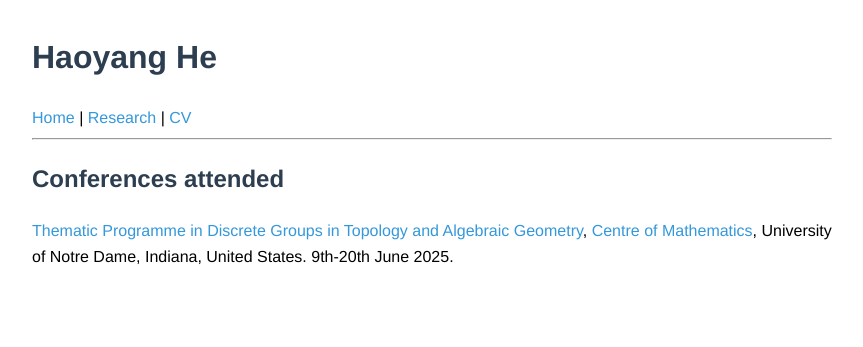
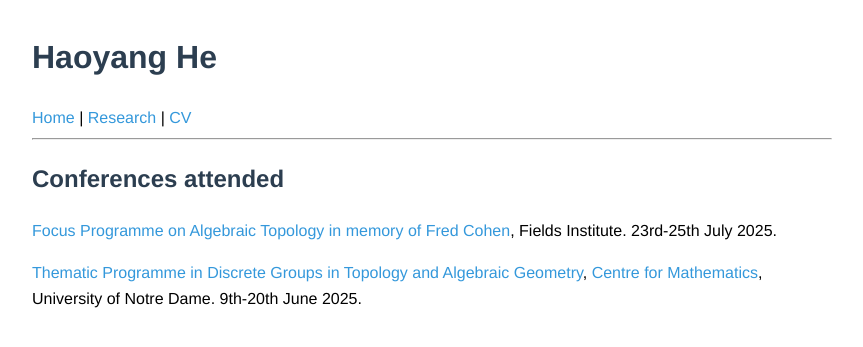
Before and after one commit to haoyang-he/haoyang-he.github.io, a Jekyll site: the page built from travel.md, in a window 1280 px wide. Shown: the top 347 px of the page, without its empty margins (208-1071 px from the left). Built offline with Jekyll 4.4.1, drawn with Linux system fonts in a browser that asks for light colours.

Commit message:
Update travel.md

```diff
--- a/travel.md
+++ b/travel.md
@@ -5,4 +5,6 @@ title: Travel
 
 ## Conferences attended
 
-[Thematic Programme in Discrete Groups in Topology and Algebraic Geometry](https://sites.nd.edu/cmnd2025-thematic-program/), [Centre of Mathematics](https://centerformath.nd.edu/), University of Notre Dame, Indiana, United States. 9th-20th June 2025.
+[Focus Programme on Algebraic Topology in memory of Fred Cohen](http://www.fields.utoronto.ca/activities/25-26/algebraic-topology), Fields Institute. 23rd-25th July 2025.
+
+[Thematic Programme in Discrete Groups in Topology and Algebraic Geometry](https://sites.nd.edu/cmnd2025-thematic-program/), [Centre for Mathematics](https://centerformath.nd.edu/), University of Notre Dame. 9th-20th June 2025.
```
